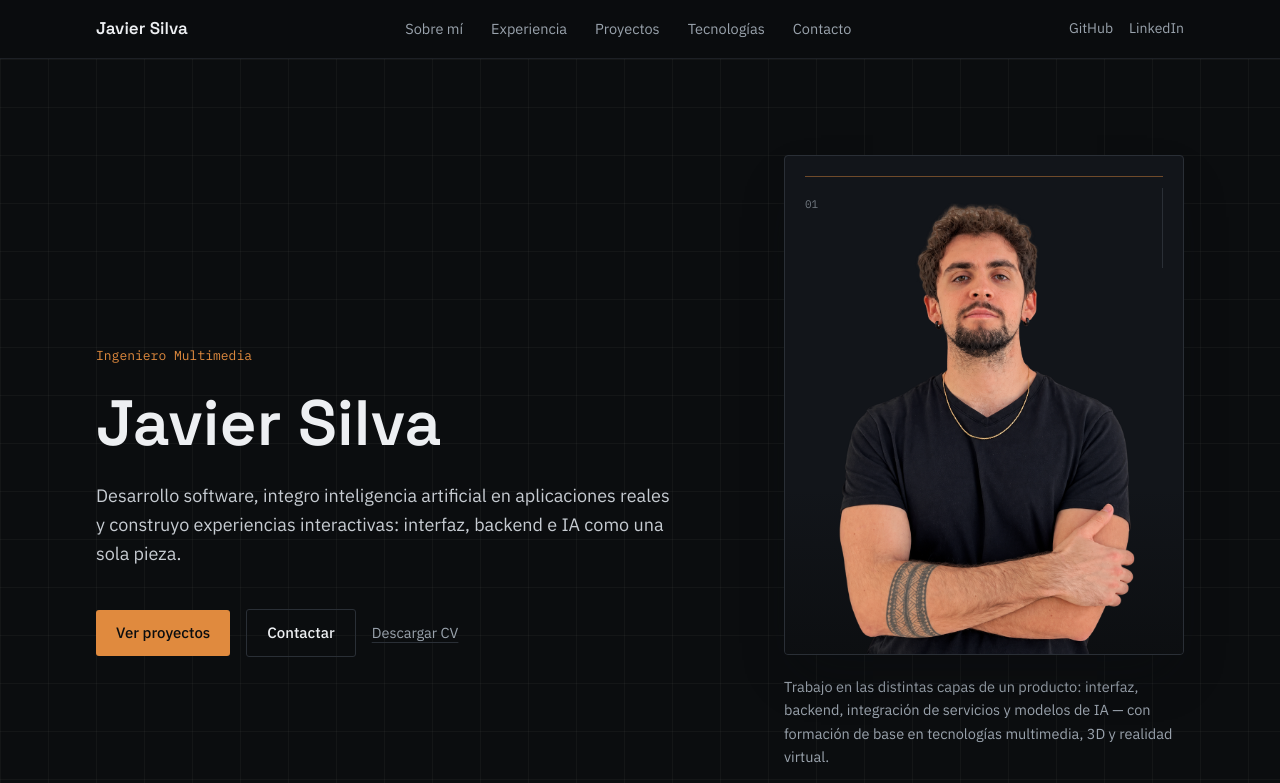
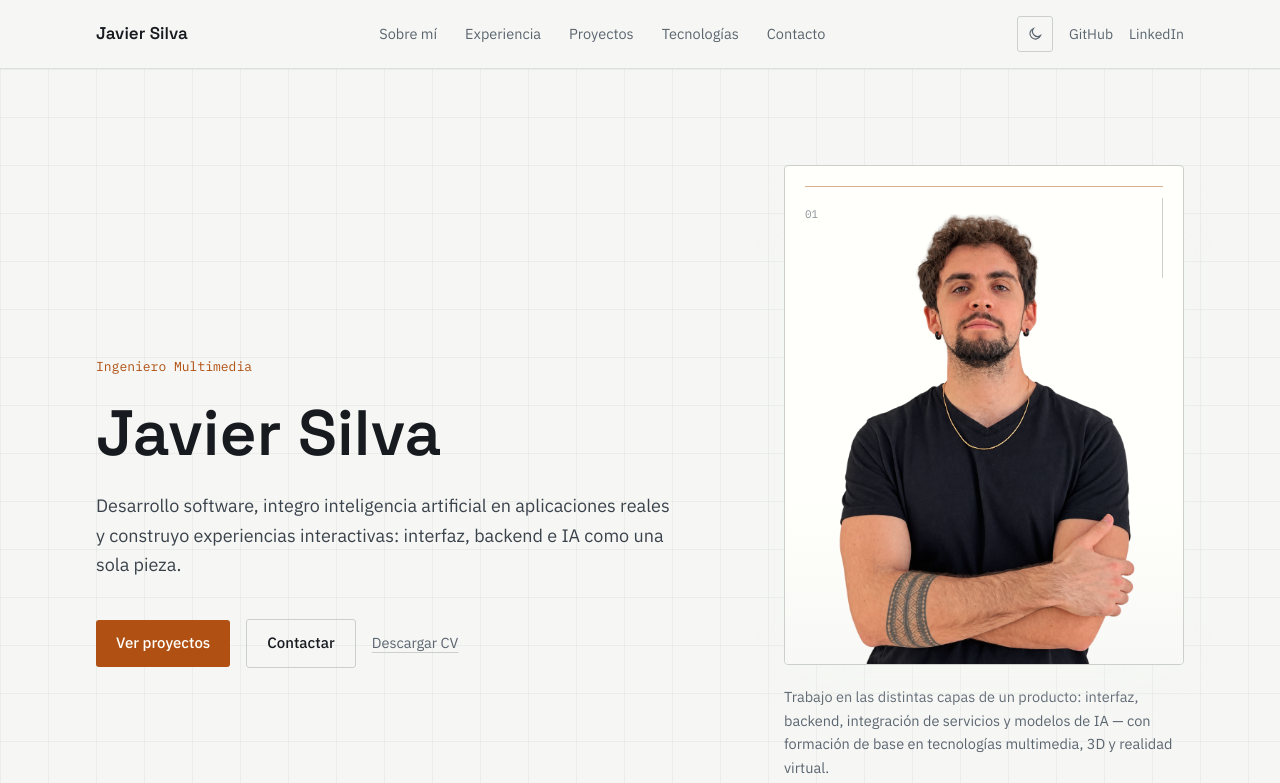
Before and after one commit to javiersilva-engineer/portfolio, a Next.js app in the folder portfolio/: page / in a window 1280 px wide. Shown: the top 783 px of the page. Built offline with nearby package versions, Linux system fonts and the light colour scheme.

Commit message:
Add light and dark theme support

```diff
--- a/portfolio/app/globals.css
+++ b/portfolio/app/globals.css
@@ -3,6 +3,68 @@
 @tailwind utilities;
 
 :root {
+  color-scheme: dark;
+  --color-ink-950: 11 13 15;
+  --color-ink-900: 18 21 26;
+  --color-ink-800: 26 30 36;
+  --color-ink-700: 36 41 49;
+  --color-ink-600: 46 52 61;
+  --color-ink-border: 42 47 54;
+  --color-paper-100: 237 239 242;
+  --color-paper-300: 199 204 210;
+  --color-paper-500: 154 163 173;
+  --color-signal: 224 138 62;
+  --color-signal-dim: 185 110 46;
+  --color-signal-foreground: 11 13 15;
+  --color-overlay: 11 13 15;
+  --color-model-viewport: 11 13 15;
+  --color-grid: 255 255 255;
+  --grid-opacity: 0.035;
+}
+
+@media (prefers-color-scheme: light) {
+  :root:not([data-theme]) {
+    color-scheme: light;
+    --color-ink-950: 246 247 244;
+    --color-ink-900: 255 255 252;
+    --color-ink-800: 238 241 236;
+    --color-ink-700: 226 230 224;
+    --color-ink-600: 210 216 209;
+    --color-ink-border: 203 209 202;
+    --color-paper-100: 23 27 32;
+    --color-paper-300: 58 66 75;
+    --color-paper-500: 91 101 112;
+    --color-signal: 176 80 18;
+    --color-signal-dim: 146 62 10;
+    --color-signal-foreground: 255 255 252;
+    --color-overlay: 17 24 39;
+    --color-model-viewport: 11 13 15;
+    --color-grid: 17 24 39;
+    --grid-opacity: 0.045;
+  }
+}
+
+html[data-theme="light"] {
+  color-scheme: light;
+  --color-ink-950: 246 247 244;
+  --color-ink-900: 255 255 252;
+  --color-ink-800: 238 241 236;
+  --color-ink-700: 226 230 224;
+  --color-ink-600: 210 216 209;
+  --color-ink-border: 203 209 202;
+  --color-paper-100: 23 27 32;
+  --color-paper-300: 58 66 75;
+  --color-paper-500: 91 101 112;
+  --color-signal: 176 80 18;
+  --color-signal-dim: 146 62 10;
+  --color-signal-foreground: 255 255 252;
+  --color-overlay: 17 24 39;
+  --color-model-viewport: 11 13 15;
+  --color-grid: 17 24 39;
+  --grid-opacity: 0.045;
+}
+
+html[data-theme="dark"] {
   color-scheme: dark;
 }
 
@@ -25,25 +87,43 @@ html {
 }
 
 body {
-  background-color: #0b0d0f;
-  color: #edeff2;
+  background-color: rgb(var(--color-ink-950));
+  color: rgb(var(--color-paper-100));
 }
 
 ::selection {
-  background-color: rgba(224, 138, 62, 0.28);
-  color: #edeff2;
+  background-color: rgb(var(--color-signal) / 0.28);
+  color: rgb(var(--color-paper-100));
 }
 
 :focus-visible {
-  outline: 2px solid #e08a3e;
+  outline: 2px solid rgb(var(--color-signal));
   outline-offset: 3px;
   border-radius: 2px;
 }
 
 .section-grid {
-  background-image: linear-gradient(to right, rgba(255, 255, 255, 0.035) 1px, transparent 1px),
-    linear-gradient(to bottom, rgba(255, 255, 255, 0.035) 1px, transparent 1px);
+  background-image: linear-gradient(to right, rgb(var(--color-grid) / var(--grid-opacity)) 1px, transparent 1px),
+    linear-gradient(to bottom, rgb(var(--color-grid) / var(--grid-opacity)) 1px, transparent 1px);
   background-size: 48px 48px;
+}
+
+@media (prefers-reduced-motion: no-preference) {
+  body,
+  header,
+  main,
+  footer,
+  section,
+  article,
+  figure,
+  figcaption,
+  dialog,
+  button,
+  a {
+    transition-duration: 150ms;
+    transition-property: background-color, border-color, color, box-shadow, text-decoration-color;
+    transition-timing-function: ease;
+  }
 }
 
 .reveal {
--- a/portfolio/app/layout.tsx
+++ b/portfolio/app/layout.tsx
@@ -4,6 +4,19 @@ import "./globals.css";
 import { site } from "@/data/site";
 import { Nav } from "@/components/Nav";
 import { Footer } from "@/components/Footer";
+
+const themeScript = `
+(() => {
+  try {
+    const storedTheme = window.localStorage.getItem("portfolio-theme");
+    const hasStoredTheme = storedTheme === "light" || storedTheme === "dark";
+    const systemTheme = window.matchMedia("(prefers-color-scheme: light)").matches ? "light" : "dark";
+    document.documentElement.dataset.theme = hasStoredTheme ? storedTheme : systemTheme;
+  } catch {
+    document.documentElement.dataset.theme = "dark";
+  }
+})();
+`;
 
 const display = Space_Grotesk({
   subsets: ["latin"],
@@ -50,7 +63,10 @@ export const metadata: Metadata = {
 
 export default function RootLayout({ children }: { children: React.ReactNode }) {
   return (
-    <html lang="es" className={`${display.variable} ${sans.variable} ${mono.variable}`}>
+    <html lang="es" suppressHydrationWarning className={`${display.variable} ${sans.variable} ${mono.variable}`}>
+      <head>
+        <script dangerouslySetInnerHTML={{ __html: themeScript }} />
+      </head>
       <body className="font-sans antialiased bg-ink-950 text-paper-100">
         <Nav />
         <main>{children}</main>
--- a/portfolio/components/ModelViewerModal.tsx
+++ b/portfolio/components/ModelViewerModal.tsx
@@ -164,7 +164,7 @@ export function ModelViewerModal({ item, onClose }: ModelViewerModalProps) {
   return (
     <dialog
       ref={dialogRef}
-      className="m-auto max-h-[calc(100dvh-24px)] w-[min(1120px,calc(100vw-24px))] max-w-none overflow-x-hidden overflow-y-auto rounded-[4px] border border-ink-border bg-ink-900 p-0 text-paper-100 backdrop:bg-ink-950/85"
+      className="m-auto max-h-[calc(100dvh-24px)] w-[min(1120px,calc(100vw-24px))] max-w-none overflow-x-hidden overflow-y-auto rounded-[4px] border border-ink-border bg-ink-900 p-0 text-paper-100 backdrop:bg-overlay/75"
       aria-labelledby={`${item.id}-viewer-title`}
       onCancel={(event) => {
         event.preventDefault();
@@ -192,7 +192,7 @@ export function ModelViewerModal({ item, onClose }: ModelViewerModalProps) {
         </div>
 
         <div className="grid gap-5 p-4 sm:p-5 lg:grid-cols-[minmax(0,1fr)_260px]">
-          <div className="relative min-h-[360px] overflow-hidden rounded-[4px] border border-ink-border bg-ink-950 sm:min-h-[520px]">
+          <div className="relative min-h-[360px] overflow-hidden rounded-[4px] border border-ink-border bg-model-viewport sm:min-h-[520px]">
             <Image
               src={item.image.src}
               alt={item.image.alt}
@@ -220,7 +220,7 @@ export function ModelViewerModal({ item, onClose }: ModelViewerModalProps) {
                 shadow-intensity="0.8"
                 exposure="1"
                 interaction-prompt="auto"
-                class="h-full min-h-[360px] w-full bg-ink-950 sm:min-h-[520px]"
+                class="h-full min-h-[360px] w-full bg-model-viewport sm:min-h-[520px]"
                 aria-label={`Modelo 3D interactivo: ${item.title}`}
               />
             )}
--- a/portfolio/components/Nav.tsx
+++ b/portfolio/components/Nav.tsx
@@ -1,5 +1,6 @@
 import Link from "next/link";
 import { site } from "@/data/site";
+import { ThemeToggle } from "@/components/ThemeToggle";
 
 const links = [
   { href: "/#about", label: "Sobre mí" },
@@ -31,6 +32,7 @@ export function Nav() {
           ))}
         </nav>
         <div className="flex items-center gap-4">
+          <ThemeToggle />
           <a
             href={site.links.github}
             target="_blank"
--- a/portfolio/components/ProjectImageGallery.tsx
+++ b/portfolio/components/ProjectImageGallery.tsx
@@ -75,7 +75,7 @@ export function ProjectImageGallery({ images, layout }: ProjectImageGalleryProps
 
       {activeImage && (
         <div
-          className="fixed inset-0 z-50 flex items-center justify-center bg-ink-950/90 px-4 py-6 backdrop-blur-sm"
+          className="fixed inset-0 z-50 flex items-center justify-center bg-overlay/75 px-4 py-6 backdrop-blur-sm"
           role="dialog"
           aria-modal="true"
           aria-labelledby={titleId}
--- /dev/null
+++ b/portfolio/components/ThemeToggle.tsx
@@ -0,0 +1,68 @@
+"use client";
+
+import { useEffect, useState } from "react";
+
+type Theme = "dark" | "light";
+
+const storageKey = "portfolio-theme";
+
+export function ThemeToggle() {
+  const [theme, setTheme] = useState<Theme>(() => {
+    if (typeof document === "undefined") return "dark";
+    return document.documentElement.dataset.theme === "light" ? "light" : "dark";
+  });
+
+  useEffect(() => {
+    const mediaQuery = window.matchMedia("(prefers-color-scheme: light)");
+    const syncTheme = () => {
+      const storedTheme = window.localStorage.getItem(storageKey);
+      const resolvedTheme =
+        storedTheme === "light" || storedTheme === "dark" ? storedTheme : mediaQuery.matches ? "light" : "dark";
+
+      document.documentElement.dataset.theme = resolvedTheme;
+      setTheme(resolvedTheme);
+    };
+
+    syncTheme();
+    mediaQuery.addEventListener("change", syncTheme);
+
+    return () => mediaQuery.removeEventListener("change", syncTheme);
+  }, []);
+
+  const nextTheme = theme === "dark" ? "light" : "dark";
+
+  const toggleTheme = () => {
+    document.documentElement.dataset.theme = nextTheme;
+    window.localStorage.setItem(storageKey, nextTheme);
+    setTheme(nextTheme);
+  };
+
+  return (
+    <button
+      type="button"
+      className="inline-flex h-9 w-9 items-center justify-center rounded-[3px] border border-ink-border text-paper-500 transition-colors hover:border-signal hover:text-signal focus-visible:outline focus-visible:outline-2 focus-visible:outline-offset-4 focus-visible:outline-signal"
+      aria-label={theme === "dark" ? "Cambiar a modo claro" : "Cambiar a modo oscuro"}
+      onClick={toggleTheme}
+      suppressHydrationWarning
+    >
+      {theme === "dark" ? <SunIcon /> : <MoonIcon />}
+    </button>
+  );
+}
+
+function SunIcon() {
+  return (
+    <svg aria-hidden="true" viewBox="0 0 24 24" className="h-4 w-4" fill="none" stroke="currentColor" strokeWidth="1.8">
+      <circle cx="12" cy="12" r="4" />
+      <path d="M12 2v2.5M12 19.5V22M4.93 4.93l1.77 1.77M17.3 17.3l1.77 1.77M2 12h2.5M19.5 12H22M4.93 19.07l1.77-1.77M17.3 6.7l1.77-1.77" />
+    </svg>
+  );
+}
+
+function MoonIcon() {
+  return (
+    <svg aria-hidden="true" viewBox="0 0 24 24" className="h-4 w-4" fill="none" stroke="currentColor" strokeWidth="1.8">
+      <path d="M20.3 14.3A7.6 7.6 0 0 1 9.7 3.7 8.2 8.2 0 1 0 20.3 14.3Z" />
+    </svg>
+  );
+}
--- a/portfolio/components/ui/Button.tsx
+++ b/portfolio/components/ui/Button.tsx
@@ -13,7 +13,7 @@ const base =
   "inline-flex items-center gap-2 rounded-[3px] px-5 py-3 text-[15px] font-medium transition-colors duration-150 focus-visible:outline focus-visible:outline-2 focus-visible:outline-offset-4 focus-visible:outline-signal";
 
 const variants: Record<string, string> = {
-  solid: "bg-signal text-ink-950 hover:bg-signal-dim",
+  solid: "bg-signal text-signal-foreground hover:bg-signal-dim",
   outline: "border border-ink-border text-paper-100 hover:border-signal hover:text-signal",
   ghost: "text-paper-500 hover:text-paper-100",
 };
--- a/portfolio/tailwind.config.ts
+++ b/portfolio/tailwind.config.ts
@@ -7,22 +7,29 @@ const config: Config = {
     extend: {
       colors: {
         ink: {
-          950: "#0B0D0F",
-          900: "#12151A",
-          800: "#1A1E24",
-          700: "#242931",
-          600: "#2E343D",
-          border: "#2A2F36",
+          950: "rgb(var(--color-ink-950) / <alpha-value>)",
+          900: "rgb(var(--color-ink-900) / <alpha-value>)",
+          800: "rgb(var(--color-ink-800) / <alpha-value>)",
+          700: "rgb(var(--color-ink-700) / <alpha-value>)",
+          600: "rgb(var(--color-ink-600) / <alpha-value>)",
+          border: "rgb(var(--color-ink-border) / <alpha-value>)",
         },
         paper: {
-          100: "#EDEFF2",
-          300: "#C7CCD2",
-          500: "#9AA3AD",
+          100: "rgb(var(--color-paper-100) / <alpha-value>)",
+          300: "rgb(var(--color-paper-300) / <alpha-value>)",
+          500: "rgb(var(--color-paper-500) / <alpha-value>)",
         },
         signal: {
-          DEFAULT: "#E08A3E",
-          dim: "#B96E2E",
-          soft: "rgba(224, 138, 62, 0.12)",
+          DEFAULT: "rgb(var(--color-signal) / <alpha-value>)",
+          dim: "rgb(var(--color-signal-dim) / <alpha-value>)",
+          soft: "rgb(var(--color-signal) / 0.12)",
+          foreground: "rgb(var(--color-signal-foreground) / <alpha-value>)",
+        },
+        overlay: {
+          DEFAULT: "rgb(var(--color-overlay) / <alpha-value>)",
+        },
+        model: {
+          viewport: "rgb(var(--color-model-viewport) / <alpha-value>)",
         },
       },
       fontFamily: {
@@ -36,7 +43,7 @@ const config: Config = {
       },
       backgroundImage: {
         "grid-lines":
-          "linear-gradient(to right, rgba(255,255,255,0.035) 1px, transparent 1px), linear-gradient(to bottom, rgba(255,255,255,0.035) 1px, transparent 1px)",
+          "linear-gradient(to right, rgb(var(--color-grid) / var(--grid-opacity)) 1px, transparent 1px), linear-gradient(to bottom, rgb(var(--color-grid) / var(--grid-opacity)) 1px, transparent 1px)",
       },
     },
   },
```
